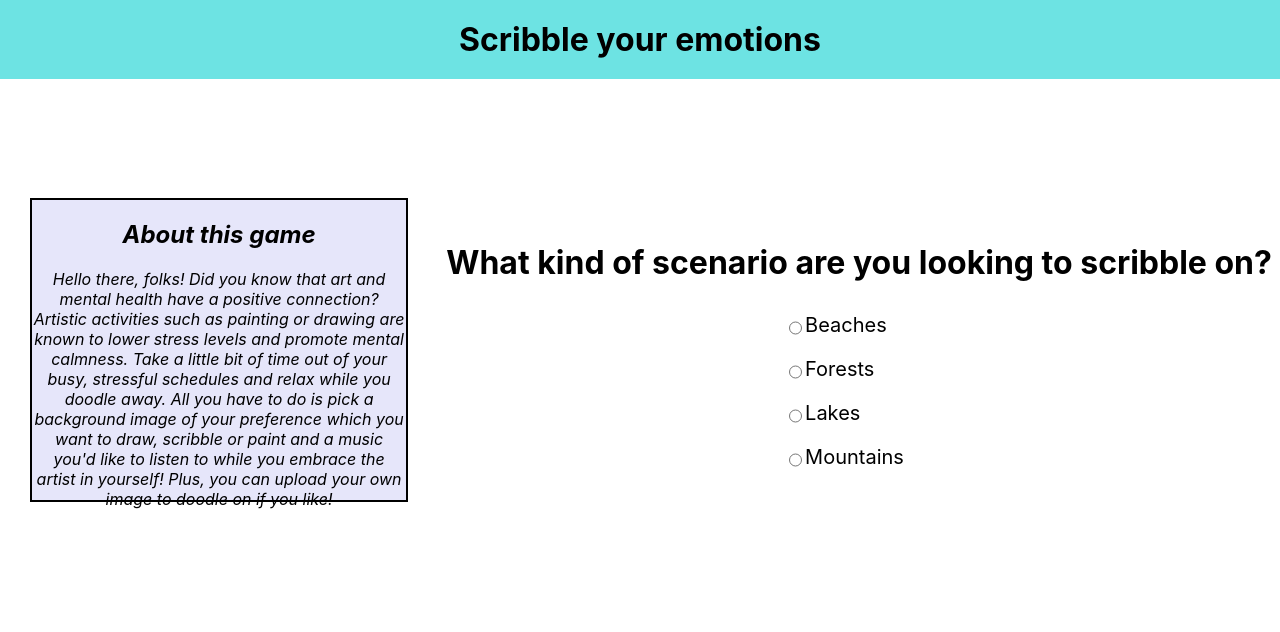
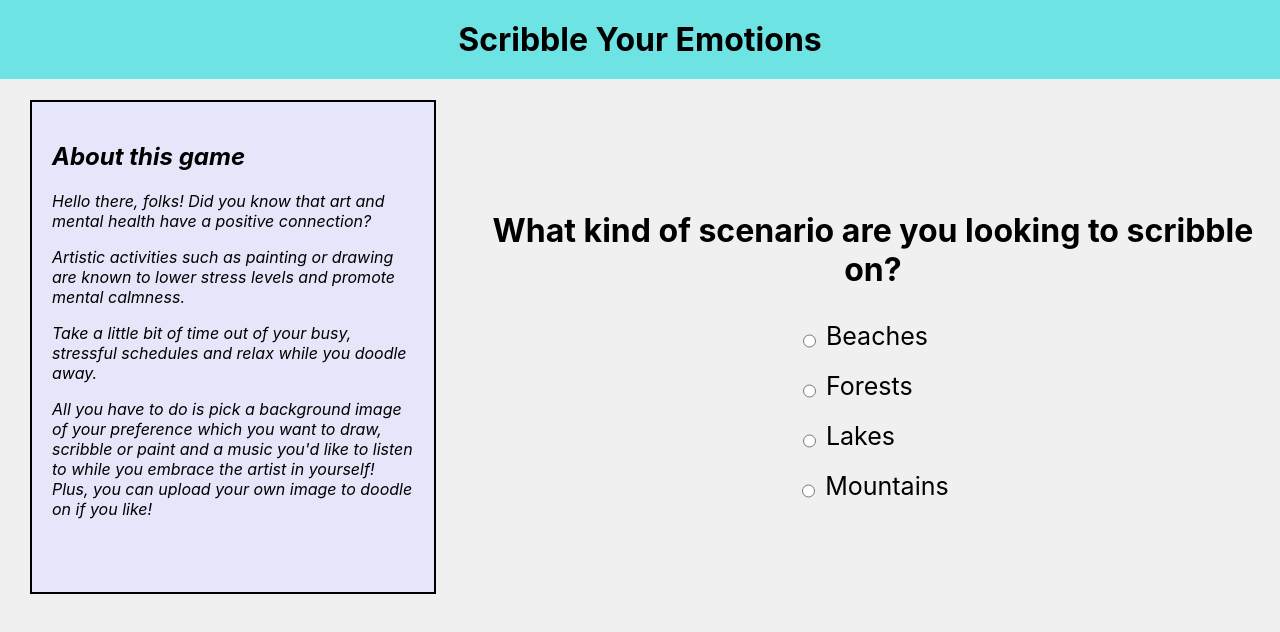
Before and after one commit to bridgecrew-perf6/ssw555tmscrumbledores-army2022Spring, a React (Create React App) app in the folder canvas_game/: page / in a window 1280 px wide. Shown: the top 632 px of the page. Built offline with nearby package versions, Linux system fonts and the light colour scheme.

Commit message:
Aesthetic changes

```diff
--- a/canvas_game/src/App.css
+++ b/canvas_game/src/App.css
@@ -1,5 +1,7 @@
 .App {
   text-align: center;
+  background-color: #f0f0f0;
+  width: 100vw;
 }
 
 .App-logo {
@@ -40,6 +42,5 @@
 .body {
   display: flex;
   flex-direction: row;
-  justify-content: center;
-  align-items: center;
+  height: 100vh;
 }
--- a/canvas_game/src/components/Header.js
+++ b/canvas_game/src/components/Header.js
@@ -5,7 +5,7 @@ import "./Header.css";
 const Header = () => {
   return (
     <React.Fragment>
-      <h1 className="header">Scribble your emotions</h1>
+      <h1 className="header">Scribble Your Emotions</h1>
     </React.Fragment>
   );
 };
--- a/canvas_game/src/components/Instructions.css
+++ b/canvas_game/src/components/Instructions.css
@@ -1,9 +1,11 @@
 .instructionsOutline {
   width: 400px;
-  height: 300px;
+  height: 450px;
   border: 2px solid #000000;
   margin-right: 30px;
   margin-left: 30px;
-  font-style: italic  ;
-  background-color:lavender;
+  font-style: italic;
+  background-color: lavender;
+  padding: 20px;
+  text-align: left;
 }
--- a/canvas_game/src/components/Instructions.js
+++ b/canvas_game/src/components/Instructions.js
@@ -6,12 +6,24 @@ const Instructions = () => {
     <React.Fragment>
       <div className="instructionsOutline">
         <h2>About this game</h2>
-        <p>Hello there, folks! Did you know that art and mental health have a positive connection?
-          Artistic activities such as painting or drawing are known to lower stress levels and promote mental calmness.
-          Take a little bit of time out of your busy, stressful schedules and relax while you doodle away.
-          All you have to do is pick a background image of your preference which you want to draw, scribble or paint and a music you'd like to listen to while you embrace the artist in yourself!
-          Plus, you can upload your own image to doodle on if you like!
-          </p>
+        <p>
+          Hello there, folks! Did you know that art and mental health have a
+          positive connection?{" "}
+        </p>
+        <p>
+          Artistic activities such as painting or drawing are known to lower
+          stress levels and promote mental calmness.
+        </p>
+        <p>
+          Take a little bit of time out of your busy, stressful schedules and
+          relax while you doodle away.
+        </p>
+        <p>
+          All you have to do is pick a background image of your preference which
+          you want to draw, scribble or paint and a music you'd like to listen
+          to while you embrace the artist in yourself! Plus, you can upload your
+          own image to doodle on if you like!
+        </p>
       </div>
     </React.Fragment>
   );
--- a/canvas_game/src/components/Qa.css
+++ b/canvas_game/src/components/Qa.css
@@ -19,5 +19,5 @@
   flex-direction: row;
   min-width: 150px;
   padding: 10px;
-  font-size: 20px;
+  font-size: 25px;
 }
--- a/canvas_game/src/components/Qa.js
+++ b/canvas_game/src/components/Qa.js
@@ -10,7 +10,7 @@ const Qa = (props) => {
         <div className="qaButtons">
           <div className="optionValue">
             <input
-              style={{ marginTop: "6px" }}
+              style={{ marginTop: "10px", marginRight: "10px" }}
               type="radio"
               id="opt1"
               name="ImageType"
@@ -21,7 +21,7 @@ const Qa = (props) => {
           </div>
           <div className="optionValue">
             <input
-              style={{ marginTop: "6px" }}
+              style={{ marginTop: "10px", marginRight: "10px" }}
               type="radio"
               id="opt2"
               name="ImageType"
@@ -32,7 +32,7 @@ const Qa = (props) => {
           </div>
           <div className="optionValue">
             <input
-              style={{ marginTop: "6px" }}
+              style={{ marginTop: "10px", marginRight: "10px" }}
               type="radio"
               id="opt3"
               name="ImageType"
@@ -43,7 +43,7 @@ const Qa = (props) => {
           </div>
           <div className="optionValue">
             <input
-              style={{ marginTop: "6px" }}
+              style={{ marginTop: "10px", marginRight: "10px" }}
               type="radio"
               id="opt4"
               name="ImageType"
```
